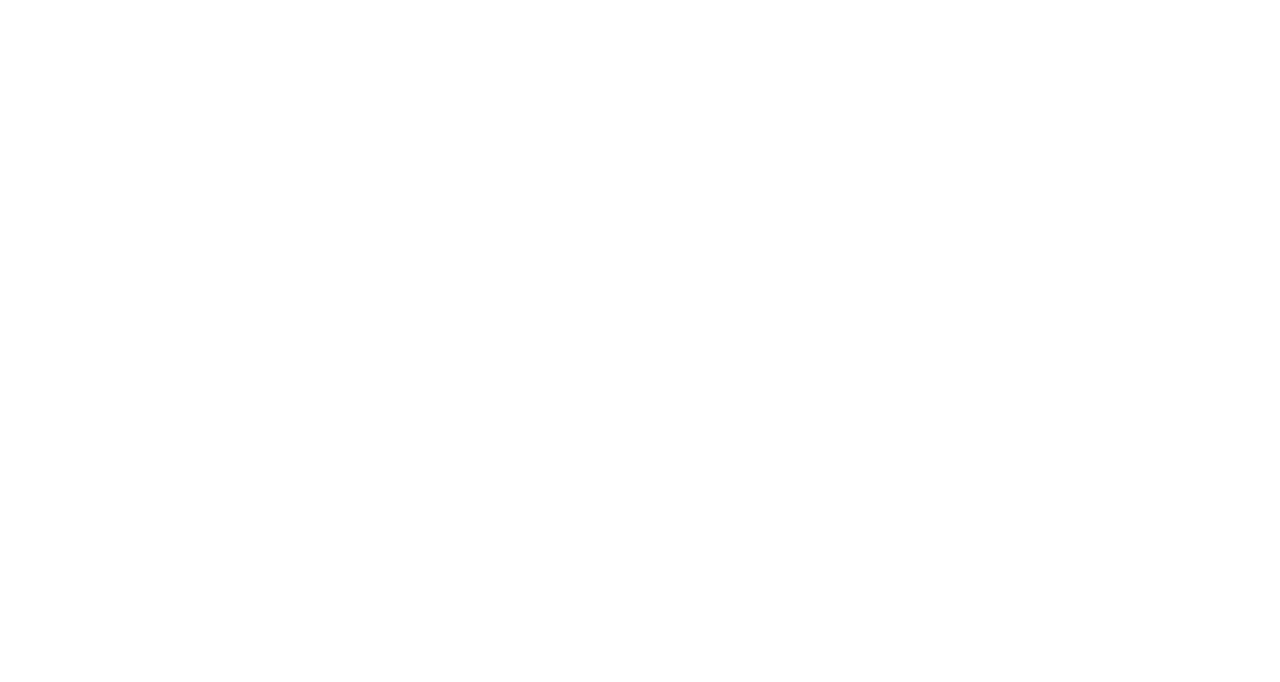
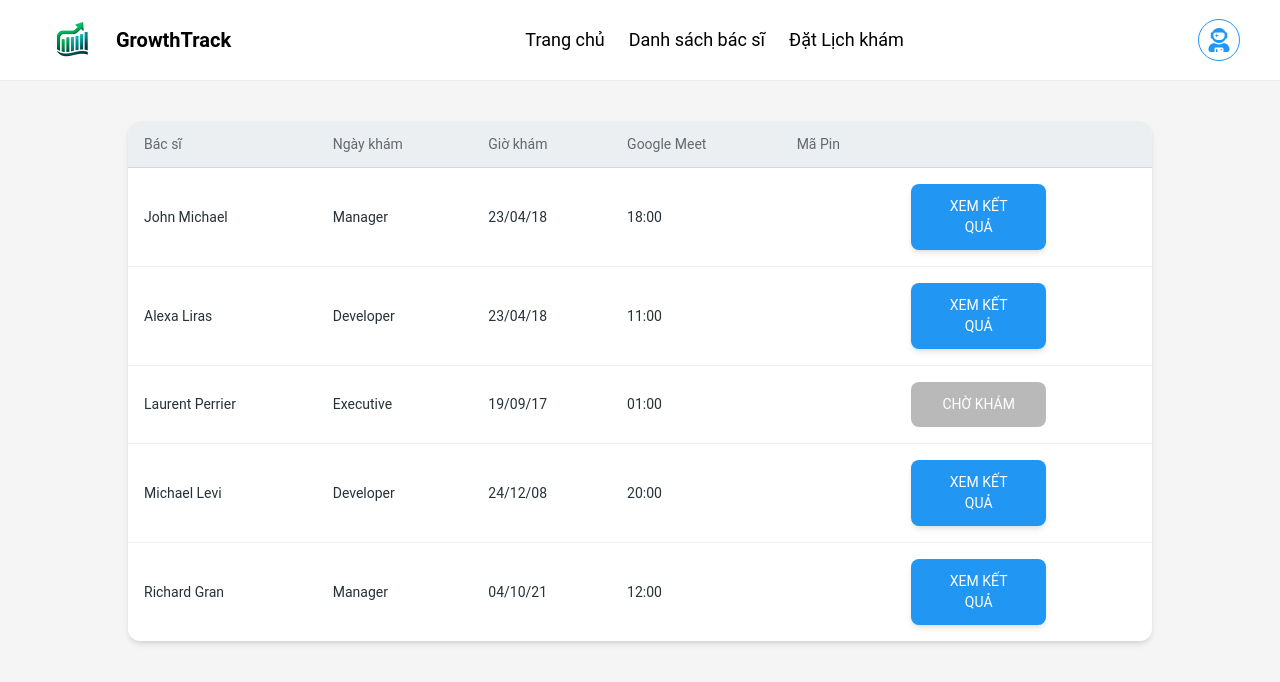
Before and after one commit to ThaiNgoc503/SWP391_W10_FE, a React (Vite) app: page /customer/bookingHistory in a window 1280 px wide. Before the commit this address had no page. Shown: the top 682 px of the page. Built offline with nearby package versions, Linux system fonts and the light colour scheme.

Commit message:
Page: Booking History - Done

```diff
--- a/src/App.jsx
+++ b/src/App.jsx
@@ -11,6 +11,7 @@
 import AddRecords from "./pages/customer/AddRecords";
 import ChartOfChild from "./pages/customer/ChartOfChild";
 import BookingDoctor from "./pages/customer/BookingDoctor";
+import BookingHistory from "./pages/customer/BookingHistory";
 
 function App() {
   return (
@@ -29,6 +30,7 @@
           <Route path="chart" element={<ChartOfChild />} />
           <Route path="addNewChild" element={<AddNewChild />} />
           <Route path="bookingDoctor" element={<BookingDoctor />} />
+          <Route path="bookingHistory" element={<BookingHistory />} />
         </Route>
       </Routes>
     </BrowserRouter>
--- a/src/pages/customer/BookingDoctor.jsx
+++ b/src/pages/customer/BookingDoctor.jsx
@@ -1,5 +1,15 @@
-import { Button, Select, Option, ButtonGroup, Dialog, DialogHeader, DialogBody, DialogFooter } from "@material-tailwind/react";
-import React, { useState } from "react";
+import {
+  Button,
+  Select,
+  Option,
+  ButtonGroup,
+  Dialog,
+  DialogHeader,
+  DialogBody,
+  DialogFooter,
+} from "@material-tailwind/react";
+import React from "react";
+import { Link } from "react-router";
 
 const BookingDoctor = () => {
   const [pickDate, setPickDate] = React.useState(null);
@@ -13,7 +23,7 @@
   const [isOpen, setIsOpen] = React.useState(false);
   const handleOpen = () => {
     setIsOpen(!isOpen);
-  }
+  };
 
   return (
     <>
@@ -118,11 +128,16 @@
                   </p>
                 </DialogBody>
                 <DialogFooter className="flex flex-col items-center justify-center gap-6">
+                  <Link to={"../bookingHistory"} className="flex w-full justify-center">
                     <Button className="w-[70%] bg-deep-purple-300 py-6 text-black">
                       Xem lịch khám
                     </Button>
-                  <Button className="flex justify-center items-center mb-6 w-[70%] bg-white py-4 text-black"
-                  variant="outlined">
+                  </Link>
+                  <Link to={"/customer"} className="flex w-full justify-center">
+                    <Button
+                      className="mb-6 flex w-[70%] items-center justify-center bg-white py-4 text-black"
+                      variant="outlined"
+                    >
                       <svg
                         xmlns="http://www.w3.org/2000/svg"
                         fill="none"
@@ -139,6 +154,7 @@
                       </svg>
                       Về trang chủ
                     </Button>
+                  </Link>
                 </DialogFooter>
               </Dialog>
             </div>
--- /dev/null
+++ b/src/pages/customer/BookingHistory.jsx
@@ -0,0 +1,153 @@
+import React from "react";
+import { Card, Typography, Button } from "@material-tailwind/react";
+
+const TABLE_HEAD = ["Bác sĩ", "Ngày khám", "Giờ khám", "Google Meet", "Mã Pin", ""];
+
+const TABLE_ROWS = [
+  {
+    name: "John Michael",
+    job: "Manager",
+    date: "23/04/18",
+    time: "18:00",
+    admin: true,
+  },
+  {
+    name: "Alexa Liras",
+    job: "Developer",
+    date: "23/04/18",
+    time: "11:00",
+    admin: true,
+  },
+  {
+    name: "Laurent Perrier",
+    job: "Executive",
+    date: "19/09/17",
+    time: "01:00",
+    admin: false,
+  },
+  {
+    name: "Michael Levi",
+    job: "Developer",
+    date: "24/12/08",
+    time: "20:00",
+    admin: true,
+  },
+  {
+    name: "Richard Gran",
+    job: "Manager",
+    date: "04/10/21",
+    time: "12:00",
+    admin: true,
+  },
+];
+
+const BookingHistory = () => {
+  return (
+    <>
+      <div className="flex h-screen justify-center bg-gray-100">
+        <div className="mt-10 flex w-[80%] h-fit items-center ">
+          <Card className="h-full w-full overflow-scroll rounded-xl">
+            <table className="w-full min-w-max table-auto text-left">
+              <thead>
+                <tr>
+                  {TABLE_HEAD.map((head) => (
+                    <th
+                      key={head}
+                      className="border-b border-blue-gray-100 bg-blue-gray-50 p-4"
+                    >
+                      <Typography
+                        variant="small"
+                        color="blue-gray"
+                        className="font-normal leading-none opacity-70"
+                      >
+                        {head}
+                      </Typography>
+                    </th>
+                  ))}
+                </tr>
+              </thead>
+              <tbody>
+                {TABLE_ROWS.map(({ name, job, date, time, admin }, index) => {
+                  const isLast = index === TABLE_ROWS.length - 1;
+                  const classes = isLast
+                    ? "p-4"
+                    : "p-4 border-b border-blue-gray-50";
+
+                  return (
+                    <tr key={name}>
+                      <td className={classes}>
+                        <Typography
+                          variant="small"
+                          color="blue-gray"
+                          className="font-normal"
+                        >
+                          {name}
+                        </Typography>
+                      </td>
+                      <td className={classes}>
+                        <Typography
+                          variant="small"
+                          color="blue-gray"
+                          className="font-normal"
+                        >
+                          {job}
+                        </Typography>
+                      </td>
+                      <td className={classes}>
+                        <Typography
+                          variant="small"
+                          color="blue-gray"
+                          className="font-normal"
+                        >
+                          {date}
+                        </Typography>
+                      </td>
+                      <td className={classes}>
+                        <Typography
+                          variant="small"
+                          color="blue-gray"
+                          className="font-normal"
+                        >
+                          {time}
+                        </Typography>
+                      </td>
+                      <td className={classes}>
+                        <Typography
+                          variant="small"
+                          color="blue-gray"
+                          className="font-normal"
+                        >
+                          {admin}
+                        </Typography>
+                      </td>
+                      <td className={classes}>
+                        <Button
+                          className={
+                            admin
+                              ? "w-[60%] bg-blue-500"
+                              : "w-[60%] bg-gray-600"
+                          }
+                          disabled={!admin}
+                        >
+                          <Typography
+                            variant="small"
+                            color="blue-gray"
+                            className="font-normal text-white"
+                          >
+                            {admin ? "Xem kết quả" : "Chờ khám"}
+                          </Typography>
+                        </Button>
+                      </td>
+                    </tr>
+                  );
+                })}
+              </tbody>
+            </table>
+          </Card>
+        </div>
+      </div>
+    </>
+  );
+};
+
+export default BookingHistory;
```
Lines whose indentation alone changed are shown as unchanged.
